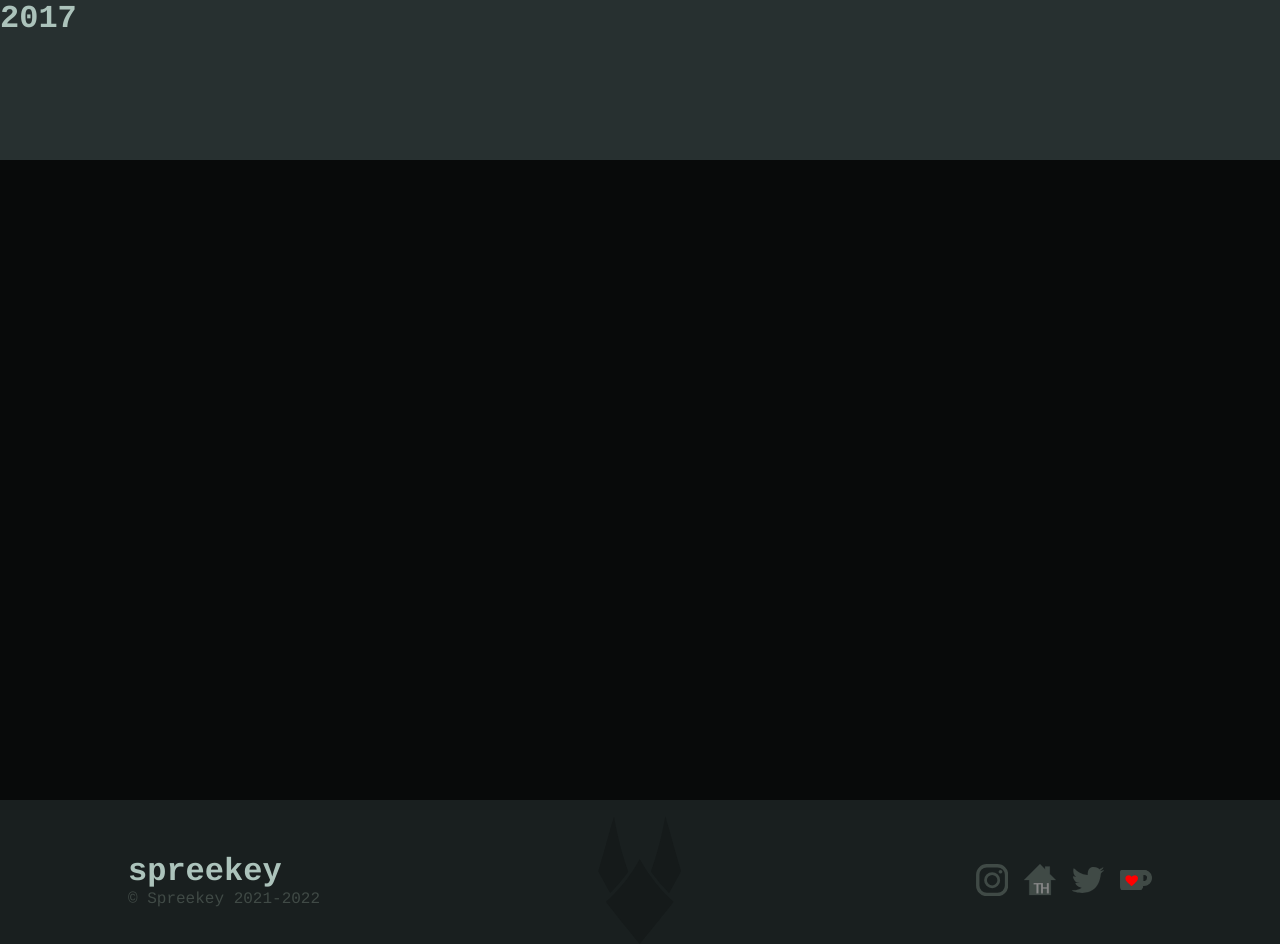
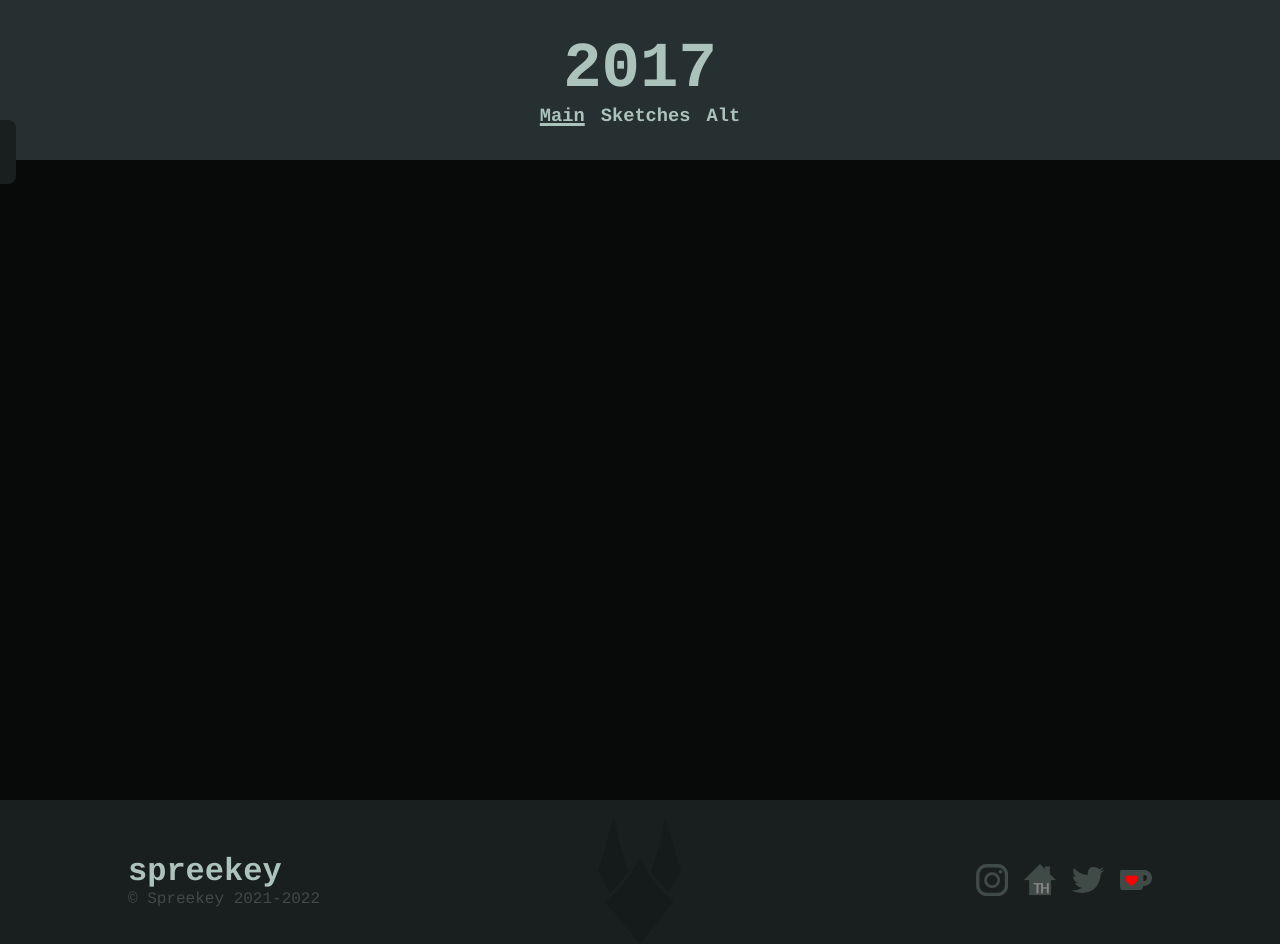
Before and after one commit to DeathlyBower959/spreekey-website, a React (Create React App) app: page /gallery/2017/main in a window 1280 px wide. Shown: the top 944 px of the page. Built offline with nearby package versions, Linux system fonts and the light colour scheme.

Commit message:
Navbar, Gallery Navigation/Filters, Credit

```diff
--- a/public/index.html
+++ b/public/index.html
@@ -1,9 +1,10 @@
 <!DOCTYPE html>
 <html lang="en">
+  <!-- DEVELOPED BY: DEATHLYBOWER959 -->
+  <!-- https://github.com/DeathlyBower959 -->
+  <!-- https://github.com/DeathlyBower959/spreekey-website -->
   <head>
     <meta charset="utf-8" />
-
-    <!-- Used to change logo color based on theme (so it isn't invisible) -->
     <link
       rel="icon"
       href="%PUBLIC_URL%/logo/white/favicon.ico"
--- a/src/components/Navbar.tsx
+++ b/src/components/Navbar.tsx
@@ -152,7 +152,7 @@ const Nav = styled.nav<INavProps>`
   opacity: ${props => (props.isMenuOpen ? '1' : '0')};
 
   transition: top 1s ease-out,
-    opacity 1s ease-out ${props => (props.isMenuOpen ? '500ms' : '1ms')};
+    opacity 250ms ease-out ${props => (props.isMenuOpen ? '500ms' : '1ms')};
 
   ${isTouch() ? '&' : ':focus-within'} {
     top: 0;
--- a/src/config.ts
+++ b/src/config.ts
@@ -2,3 +2,4 @@ export const trelloConfig = {
   API: 'https://api.trello.com/1',
   BOARD_ID: 'gNpRKEbT',
 }
+export const YEAR_RANGE = [2017, new Date().getFullYear()]
--- a/src/pages/Gallery.tsx
+++ b/src/pages/Gallery.tsx
@@ -4,11 +4,16 @@ import { useRef, useEffect } from 'react'
 import { Link, useNavigate, useParams } from 'react-router-dom'
 import { AiFillHome } from 'react-icons/ai'
 
-const YearRange = [2017, new Date().getFullYear()]
+// Config
+import { YEAR_RANGE } from '../config'
+
+// Util
+import capitalize from '../util/upperCaseFirst'
+
 function DisplayYearSidebar(sector: string = 'main') {
   let out = []
 
-  for (let i = YearRange[1]; i >= YearRange[0]; i--) {
+  for (let i = YEAR_RANGE[1]; i >= YEAR_RANGE[0]; i--) {
     out.push(
       <SidebarYear to={`/gallery/${i}/${sector}`} key={i}>
         {i}
@@ -21,10 +26,13 @@ function DisplayYearSidebar(sector: string = 'main') {
 
 // Types
 interface ISidebar {
-  isExpanded: boolean
+  isAlwaysShow: boolean
 }
 interface IYearBar {
   isHidden: boolean
+}
+interface ISelectedSelector {
+  active: boolean
 }
 
 // Main
@@ -38,27 +46,26 @@ function Gallery() {
 
   // Effect
   useEffect(() => {
-    if (!year || !sector) return
-    navigate(`/gallery/${year}/${dropdownRef.current?.value.toLowerCase()}`)
+    if (!sector || !dropdownRef.current) return
+
+    if (sector === 'main' || sector === 'alt' || sector === 'sketches')
+      dropdownRef.current.value = capitalize(sector)
+    else navigate(`/gallery/${year}/main`)
+    // eslint-disable-next-line react-hooks/exhaustive-deps
   }, [sector])
 
   // Events
-  function handleDropdownChange(e: React.ChangeEvent<HTMLSelectElement>) {
+  function handleLinkClick(e: React.MouseEvent<HTMLHeadingElement>) {
     navigate(
-      `/gallery/${year || YearRange[1]}/${
-        e.target.value.toLowerCase() || 'main'
+      `/gallery/${year || YEAR_RANGE[1]}/${
+        e.currentTarget.innerHTML.toLowerCase() || 'main'
       }`
     )
   }
 
   return (
     <Wrapper>
-      <Sidebar isExpanded={!year}>
-        <ArtSectorDropdown ref={dropdownRef} onChange={handleDropdownChange}>
-          <option>Main</option>
-          <option>Alt</option>
-          <option>Sketches</option>
-        </ArtSectorDropdown>
+      <Sidebar isAlwaysShow={!year}>
         <YearWrapper>{DisplayYearSidebar(sector)}</YearWrapper>
         <Link to='/gallery'>
           <HomeButton />
@@ -67,6 +74,23 @@ function Gallery() {
       <Main>
         <YearBar isHidden={!year}>
           <SelectedYear>{year || ''}</SelectedYear>
+          <SelectorWrapper>
+            <SelectedSector
+              active={sector === 'main'}
+              onClick={handleLinkClick}
+            >
+              Main
+            </SelectedSector>
+            <SelectedSector
+              active={sector === 'sketches'}
+              onClick={handleLinkClick}
+            >
+              Sketches
+            </SelectedSector>
+            <SelectedSector active={sector === 'alt'} onClick={handleLinkClick}>
+              Alt
+            </SelectedSector>
+          </SelectorWrapper>
         </YearBar>
       </Main>
     </Wrapper>
@@ -80,21 +104,44 @@ const Wrapper = styled.div`
 `
 
 const Sidebar = styled.div<ISidebar>`
-  width: ${props => (props.isExpanded ? '10em' : '0')};
+  width: ${props => (props.isAlwaysShow ? '10em' : '0')};
   text-align: center;
   background-color: var(--secondary-background);
 
-  padding-top: 4em;
+  padding-top: 3em;
   padding-bottom: 2em;
 
-  transition: width 1s ease;
+  transition: width 750ms ease;
   overflow: hidden;
   height: 100vh;
 
   display: flex;
   flex-direction: column;
+
+  &::after {
+    display: ${props => (props.isAlwaysShow ? 'none' : 'block')};
+
+    content: '';
+    position: fixed;
+    width: 1em;
+    height: 4em;
+    background-color: inherit;
+    top: 15%;
+
+    left: -2px;
+    border-left: 2px solid var(--tertiary-background);
+
+    border-radius: 0 8px 8px 0;
+
+    transition: left 750ms ease;
+  }
+  &:hover::after {
+    left: calc(10em - 1px);
+  }
+  &:hover {
+    width: 10em;
+  }
 `
-const ArtSectorDropdown = styled.select``
 const YearWrapper = styled.div`
   display: flex;
   flex-direction: column;
@@ -109,6 +156,7 @@ const YearWrapper = styled.div`
   padding: 2em 0 6em 0;
   margin-top: 2em;
 
+  overflow-x: hidden;
   overflow-y: auto;
 
   flex-grow: 1;
@@ -143,7 +191,25 @@ const YearBar = styled.div<IYearBar>`
   height: ${props => (props.isHidden ? '0' : '10em')};
   background-color: var(--tertiary-background);
   overflow: hidden;
+
+  display: flex;
+  justify-content: center;
+  align-items: center;
+  text-align: center;
+  flex-direction: column;
 `
-const SelectedYear = styled.h1``
+const SelectorWrapper = styled.div`
+  display: flex;
+  gap: 1em;
+`
+const SelectedYear = styled.h1`
+  font-size: 4em;
+`
+const SelectedSector = styled.h3<ISelectedSelector>`
+  cursor: pointer;
+
+  text-decoration: ${props => (props.active ? 'underline' : 'none')};
+  text-decoration-thickness: 3px;
+`
 
 export default Gallery
--- /dev/null
+++ b/src/util/upperCaseFirst.ts
@@ -0,0 +1,3 @@
+export default function capitalize(string: string) {
+  return string[0]?.toUpperCase() + string?.slice(1)
+}
```
